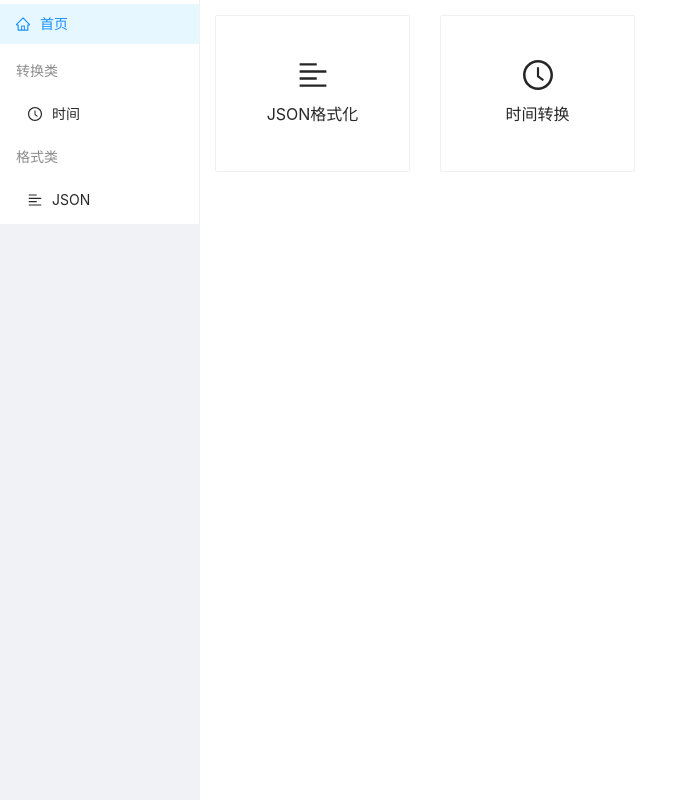
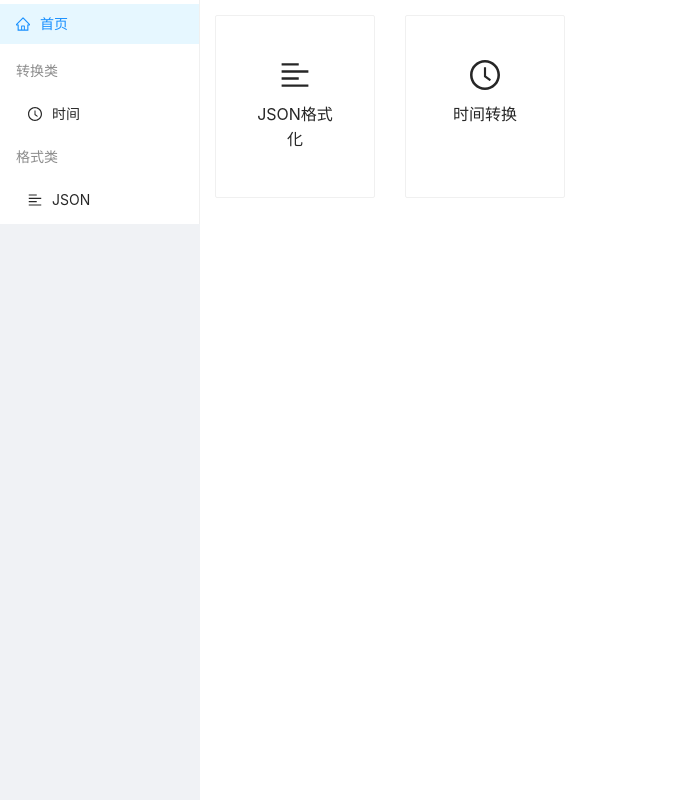
Before and after one commit to liushuangls/DevToysWeb, a React (Vite) app: page / in a window 1280 px wide. Shown: the whole page, without its empty margins (0-698 px from the left). Built offline with nearby package versions, Linux system fonts and the light colour scheme.

Commit message:
use hashRouter

```diff
--- a/src/App.tsx
+++ b/src/App.tsx
@@ -1,7 +1,7 @@
 import { Layout, Menu } from 'antd'
 import { useEffect, useState } from 'react'
 import { AlignLeftOutlined, ClockCircleOutlined, HomeOutlined } from '@ant-design/icons'
-import { Route, Routes, useLocation, useNavigate } from 'react-router-dom'
+import { Navigate, Route, Routes, useLocation, useNavigate } from 'react-router-dom'
 
 import './App.css'
 import { RouteOpts } from './types/index'
@@ -37,7 +37,11 @@ function App () {
   const location = useLocation()
 
   useEffect(() => {
-    setCurrent(location.pathname.split('/')[1] || 'all')
+    if (location.pathname === '/') {
+      setCurrent('all')
+    } else {
+      setCurrent(location.pathname.split('/')[1])
+    }
   }, [location])
 
   const handleClick = (e: any) => {
@@ -47,7 +51,7 @@ function App () {
       navigate('/')
       break
     default:
-      navigate(`/${e.key}`)
+      navigate(e.key)
     }
   }
 
@@ -94,6 +98,7 @@ function App () {
               />
             )
           })}
+          <Route path='*' element={<Navigate to='/' replace />} />
         </Routes>
       </Layout.Content>
     </Layout>
--- a/src/pages/index/index.tsx
+++ b/src/pages/index/index.tsx
@@ -1,5 +1,5 @@
 import Icon from '@ant-design/icons'
-import { Card, Col, Row } from 'antd'
+import { Card } from 'antd'
 import React, { memo } from 'react'
 import { useNavigate } from 'react-router-dom'
 
@@ -13,15 +13,17 @@ const Index: React.FC<Props> = ({ routesOpts }) => {
   const navigate = useNavigate()
 
   return (
-    <div className="page-index">
-      <Row wrap={true}>
+    <div
+      className="page-index"
+      style={{ display: 'flex', flexDirection: 'row', flexWrap: 'wrap' }}
+    >
       {
         routesOpts.map((route) => {
           if (route.path === '/') return null
           return (
-              <Col span={5} key={route.path}>
             <Card
-                  style={{ padding: '20px 10px', margin: '15px', textAlign: 'center' }}
+              key={route.path}
+              style={{ padding: '20px 10px', margin: '15px', textAlign: 'center', width: '160px' }}
               hoverable
               onClick={() => navigate(route.path)}
             >
@@ -32,11 +34,9 @@ const Index: React.FC<Props> = ({ routesOpts }) => {
                 {route.title}
               </div>
             </Card>
-              </Col>
           )
         })
       }
-      </Row>
     </div>
   )
 }
--- a/vite.config.ts
+++ b/vite.config.ts
@@ -3,6 +3,6 @@ import react from '@vitejs/plugin-react'
 
 // https://vitejs.dev/config/
 export default defineConfig({
-  base: '/devtoysweb/',
+  base: '/DevToysWeb/',
   plugins: [react()]
 })
```
Also changed, not shown: src/main.tsx (+3 -4 lines), 1 other file (tests, documents, lock files or other folders). Lines whose indentation alone changed are shown as unchanged.
